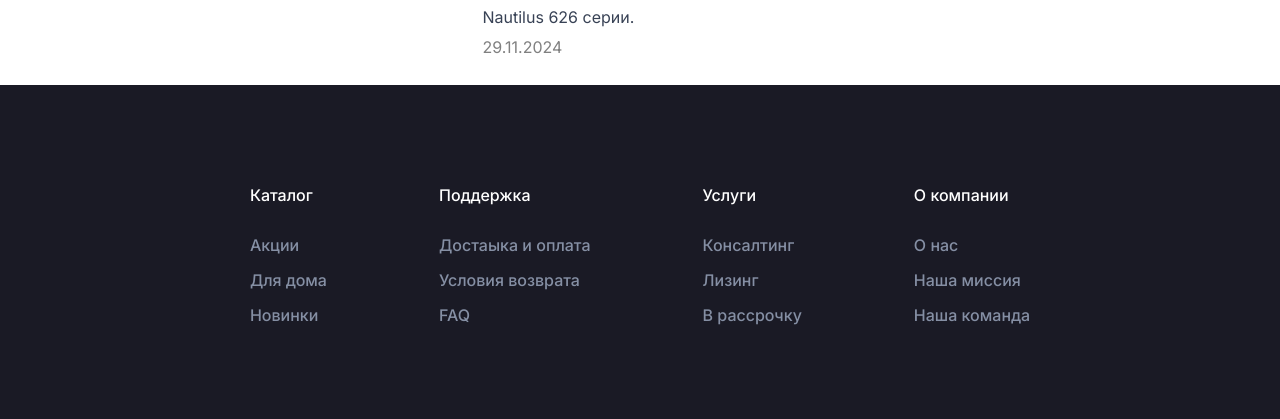
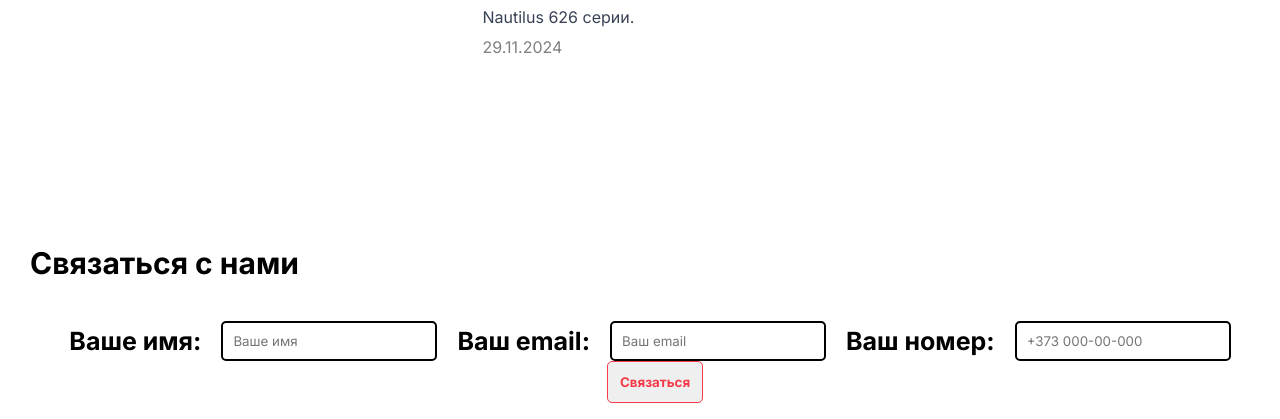
Before and after one commit to sdoleg2011/fitness_equipment_site, a plain HTML site: page index.html in a window 1280 px wide. Shown: the part 7359-7778 px from the top of the page. Drawn offline with Linux system fonts and the light colour scheme.

Commit message:
added label form (call us)

```diff
--- a/index.html
+++ b/index.html
@@ -25,11 +25,9 @@
 
 
         <div class="hamburger-menu">
-            <div class="hamburger">
-                <button class="burger-button">
-                    <span class="burger_simbol">&#9776;</span>
-                </button>
-            </div>
+            <button class="burger-button">
+                <span class="burger_simbol">&#9776;</span>
+            </button>
         </div>
 
 
@@ -343,6 +341,22 @@
         </ul>
     </div>
 
+    <div class="phone_us">
+        <h2 class="phone_us_main_text">Связаться с нами</h2>
+        <div class="phone_us_form_block">
+            <label for="name" class="phone_us_label">Ваше имя:</label>
+            <input type="text" name="name" id="name" placeholder="Ваше имя"/>
+
+            <label for="email" class="phone_us_label">Ваш email:</label>
+            <input type="email" name="email" id="email" placeholder="Ваш email"/>
+
+            <label for="phone" class="phone_us_label">Ваш номер:</label>
+            <input type="text" name="email" id="phone" placeholder="+373 000-00-000"/>
+
+            <button type="submit" class="phone_us_button">Связаться</button>
+        </div>
+    </div>
+
 </main>
 
 <footer class="footer_page">
--- a/script.js
+++ b/script.js
@@ -2,5 +2,5 @@ const button = document.querySelector('.burger-button');
 
 button.addEventListener('click', () => {
     document.querySelector(".equipments_list").classList.toggle("show-menu");
-
+    document.querySelector(".header_logo").classList.toggle("show");
 });
--- a/style.css
+++ b/style.css
@@ -528,7 +528,7 @@ body {
 }
 
 .burger_simbol {
-    font-size: 80px;
+    font-size: 50px;
     color: white;
 }
 
@@ -536,6 +536,50 @@ body {
     display: none;
 }
 
+
+/* PHONE_US */
+
+.phone_us {
+    padding: 100px 0;
+
+}
+
+.phone_us_main_text {
+    font-weight: bold;
+    font-size: 30px;
+    margin-left: 30px;
+    margin-top: 60px;
+}
+
+.phone_us_form_block {
+    margin-top: 40px;
+    display: flex;
+    flex-wrap: wrap;
+    align-items: center;
+    justify-content: center;
+}
+
+#name, #email,#phone {
+    border: 2px solid black;
+    padding: 10px;
+    border-radius: 5px;
+}
+
+.phone_us_label {
+    margin: 0 20px;
+    font-weight: bold;
+    font-size: 25px;
+}
+
+.phone_us_button {
+    font-weight: bold;
+    border: 1px solid #F53B49;
+    border-radius: 5px;
+    color: #F53B49;
+    padding: 12px;
+    cursor: pointer;
+    margin-left: 30px;
+}
 
 @media only screen and (max-width: 1170px) {
 
@@ -563,9 +607,6 @@ body {
 
     }
 
-    .hamburger {
-        font-size: 74px;
-    }
 
     .show {
         display: none;
@@ -584,9 +625,7 @@ body {
         display: none;
     }
 
-    .header_logo {
-        display: none;
-    }
+
     .banner_item {
         width: 300px;
     }
@@ -596,6 +635,7 @@ body {
         width: 372px;
         height: 655px;
     }
+
     .header_image {
         display: none;
     }
```
